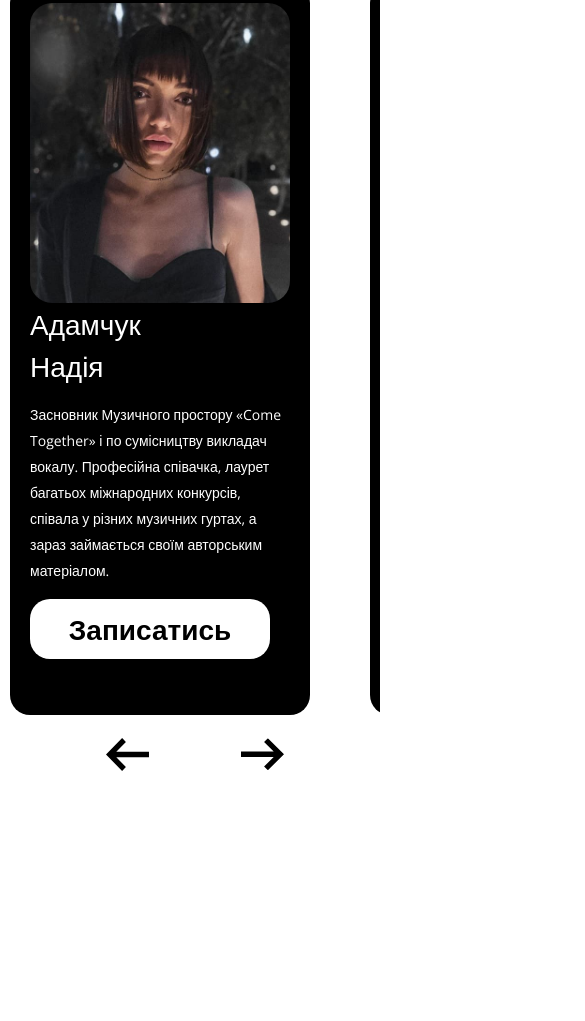
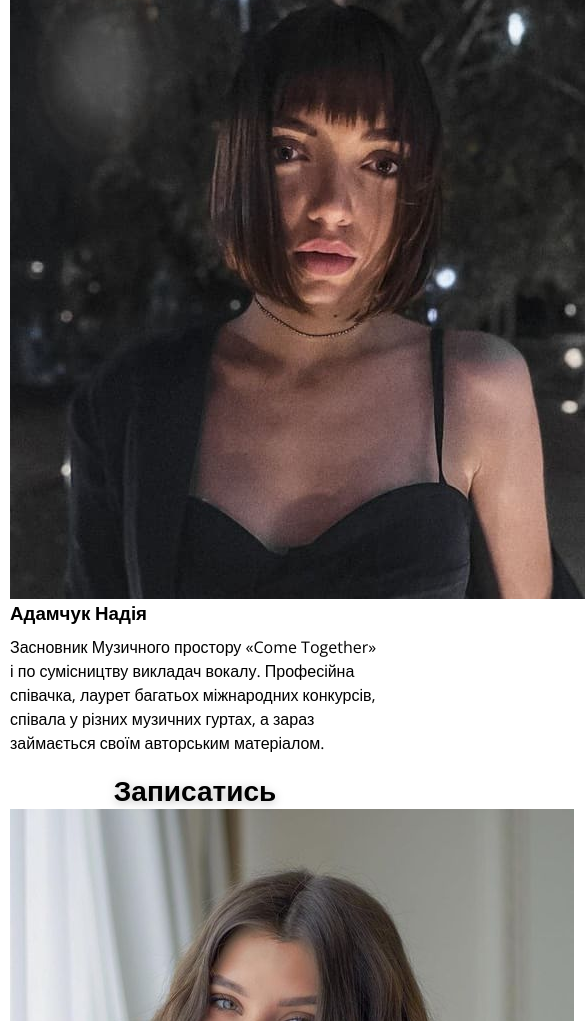
Before and after one commit to n3kk3ll/comeTogether, a website: page src/index.html in a window 390 px wide. Shown: the part 4023-5044 px from the top of the page, 585 px wide, since content can reach past the window. Before the commit the page ends 4805 px from the top, so only its background shows below. Drawn offline with nearby package versions, Linux system fonts and the light colour scheme; files that its build step writes are made by us from their sources; files whose address does not match are found by name.

Commit message:
layout: cleared before making carousel

```diff
--- a/src/sass/blocks/_carousel.scss
+++ /dev/null
@@ -1,103 +0,0 @@
-.carousel {
-    min-height: 718px;
-    padding-bottom: 95px;
-    position: relative;
-    &__title {
-        margin-left: 90px;
-        font-size: 48px;
-        line-height: 65px;
-        text-align: left;
-    }
-    &__inner {
-        margin-top: 30px;
-        display: flex;
-        flex-wrap: nowrap;
-        overflow: hidden;
-        column-gap: 60px;
-    }
-    &__slide {
-        position: relative;
-        left: 0;
-        padding: 20px 100px 20px 20px;
-        display: flex;
-        column-gap: 40px;
-        background-color: $black;
-        border-radius: 20px;
-        color: $white;
-        flex: 0 0 1150px;
-        transition: all 1s ease;
-        &-photo {
-            flex: 0 1 633px;
-            height: 449px;
-            img {
-                border-radius: 22px;
-                width: 100%;
-                height: 100%;
-                object-fit: cover;
-            }
-        }
-        &-content {
-            flex: 0 1 413px;
-        }
-        &-title, &-descr {
-            font-weight: 400;
-        }
-        &-title {
-            margin: 0;
-            font-size: 36px;
-            line-height: 49px;
-            max-width: 247px;
-        }
-        &-descr {
-            margin: 25px auto 0;
-            font-size: 18px;
-            line-height: 30px;
-        }
-        &-btn {
-            margin-top: 53px;
-            display: flex;
-            align-items: center;
-            justify-content: center;
-            width: 265px;
-            height: 70px;
-            background-color: $white;
-            color: $black;
-            border-radius: 20px;
-            font-weight: 700;
-            font-size: 28px;
-            line-height: 38px;
-            &:hover {
-                background-color: $lightYellow;
-                color: $black;
-            }
-            &:active {
-                background-color: $deepYellow;
-                color: $black;
-            }
-            &:disabled {
-                background-color: $grey;
-                color: $black;
-            }
-        }
-    }
-    &__controls {
-        width: 190px;
-        height: 55px;
-        position: absolute;
-        bottom: -17px;
-        left: 50%;
-        transform: translateX(-50%);
-        display: flex;
-        align-items: center;
-        column-gap: 80px;
-        &-prev, &-next {
-            width: 55px;
-            border: none;
-            outline: none;
-            background-color: $whiteTransparent;
-        }
-        &-next {
-            transform: rotateZ(180deg);
-        }
-    }
-}
--- a/src/sass/blocks/_media.scss
+++ b/src/sass/blocks/_media.scss
@@ -41,14 +41,6 @@
         &__inner {
             justify-content: center;
             gap: 25px 225px;
-        }
-    }
-    .carousel {
-        &__slide {
-            flex-basis: 970px;
-            &-btn {
-                margin-top: 15px;
-            }
         }
     }
 }
@@ -98,25 +90,6 @@
         }
         &__inner {
             gap: 50px;
-        }
-    }
-    .carousel {
-        &__slide {
-            flex-basis: 750px;
-            &-title {
-                font-size: 28px;
-                line-height: 42px;
-                max-width: 180px;
-            }
-            &-descr {
-                margin: 15px auto 0;
-                font-size: 14px;
-                line-height: 26px;
-            }
-            &-btn {
-                width: 240px;
-                height: 60px;
-            }
         }
     }
 }
@@ -214,33 +187,6 @@
             }
         }
     }
-    .carousel {
-        padding-bottom: 50px;
-        &__title {
-            margin: 0;
-            font-size: 40px;
-            line-height: 60px;
-        }
-        &__slide {
-            padding: 20px;
-            flex-basis: 555px;
-            flex-direction: column;
-            column-gap: initial;
-            &-photo {
-                height: 300px;
-                flex: 0 1 300px;
-            }
-            &-content {
-                flex: 1 1 300px;
-            }
-            &-btn {
-                &:hover {
-                    color: $black;
-                    background-color: $white;
-                }
-            }
-        }
-    }
 }
 
 @media screen and (max-width: 576px) {
@@ -298,20 +244,6 @@
             line-height: 48px;
         }
     }
-    .carousel {
-        &__title {
-            font-size: 30px;
-            line-height: 45px;
-        }
-        &__inner {
-            margin-top: 15px;
-        }
-        &__slide {
-            margin-top: -40px;
-            flex-basis: 300px;
-            margin: 0 auto;
-        }
-    }
 }
 
 @media screen and (max-width: 430px) {
--- a/src/sass/style.scss
+++ b/src/sass/style.scss
@@ -42,5 +42,4 @@ html, body {
 @import 'blocks/promo';
 @import 'blocks/test-lesson';
 @import 'blocks/courses';
-@import 'blocks/carousel';
 @import 'blocks/media';
```
Also changed, not shown: dist/css/style.min.css, dist/index.html.
